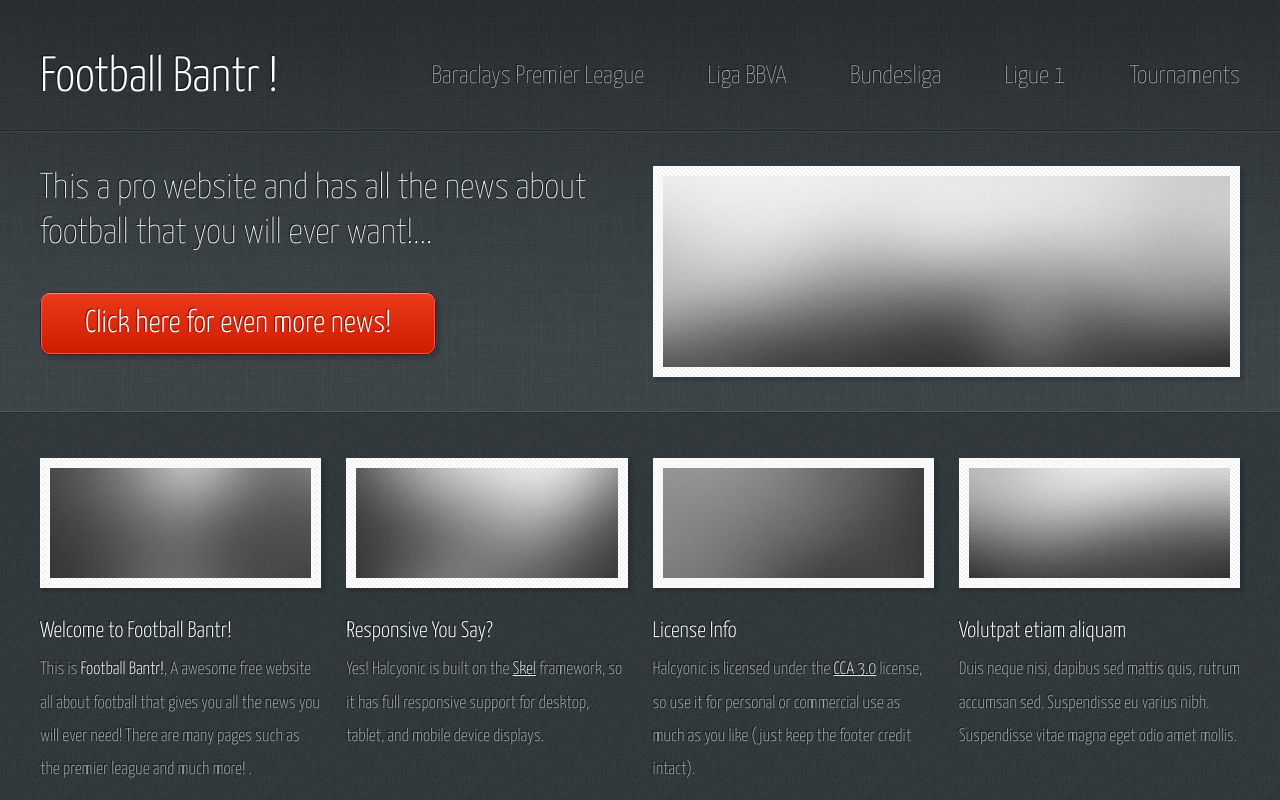
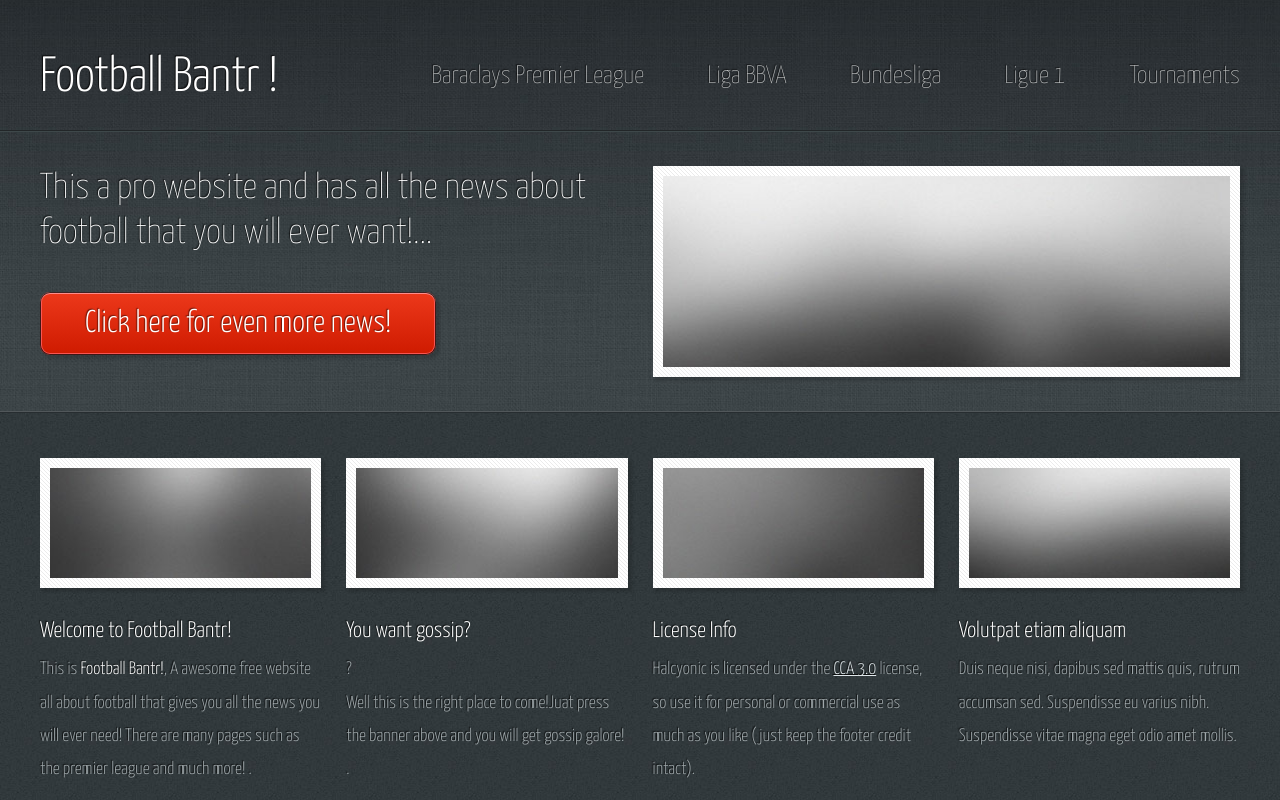
Before and after one commit to FootballBantr/footballbantr.github.io, a plain HTML site: page index.html in a window 1280 px wide. Shown: the top 800 px of the page. Drawn offline with Linux system fonts and the light colour scheme.

Commit message:
text change

```diff
--- a/index.html
+++ b/index.html
@@ -71,7 +71,8 @@
 											<a href="#" class="bordered-feature-image"><img src="images/pic01.jpg" alt="" /></a>
 											<h2>Welcome to Football Bantr!</h2>
 											<p>
-												This is <strong>Football Bantr!</strong>, A awesome free website all about football that gives you all the news you will ever need! There are many pages such as the premier league and much more!
+												This is <strong>Football Bantr!</strong>, A awesome free website all about football that gives you all the news you will
+												ever need! There are many pages such as the premier league and much more!
 												.
 
 											</p>
@@ -83,11 +84,14 @@
 									<!-- Feature #2 -->
 										<section>
 											<a href="#" class="bordered-feature-image"><img src="images/pic02.jpg" alt="" /></a>
-											<h2>Responsive You Say?</h2>
+											<h2>You want gossip?</h2>?</h2>
 											<p>
-												Yes! Halcyonic is built on the <a href="http://getskel.com">Skel</a>
-												framework, so it has full responsive support for desktop, tablet,
-												and mobile device displays.
+												Well this is the right place to come!Juat press the banner above and you will get
+												gossip galore!
+
+
+
+			.
 											</p>
 										</section>
 
```
